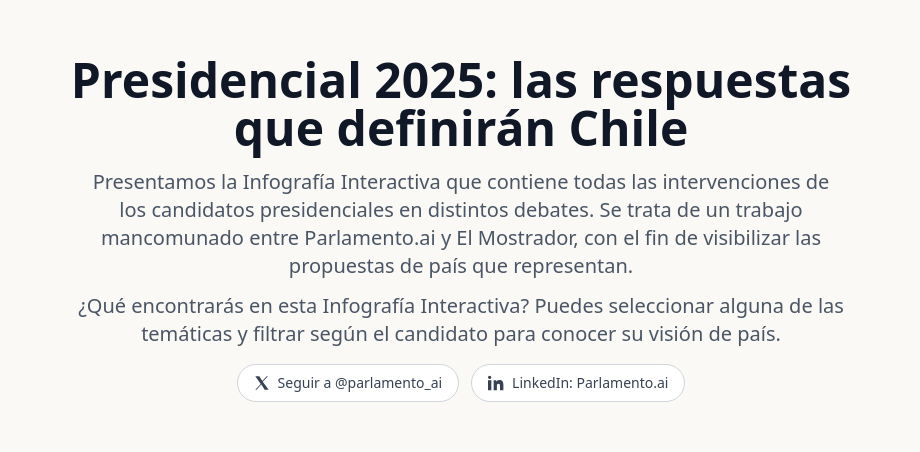
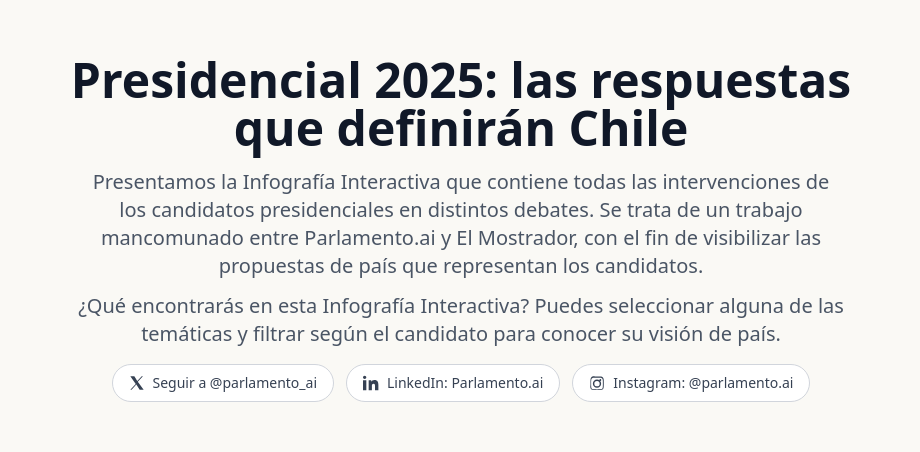
Before and after one commit to Antoine-lb/las-preguntas-del-debate-2025, a SvelteKit app: page / in a window 1280 px wide. Shown: the top 452 px of the page, without its empty margins (179-1099 px from the left). Built offline with nearby package versions, Linux system fonts and the light colour scheme.

Commit message:
cambios visuales x2

```diff
--- a/src/routes/+page.svelte
+++ b/src/routes/+page.svelte
@@ -316,19 +316,19 @@
 	<title>Presidencial 2025: las respuestas que definirán Chile | Parlamento AI</title>
 	<meta
 		name="description"
-		content="Presentamos la Infografía Interactiva con todas las intervenciones de los candidatos presidenciales en distintos debates. Un trabajo de Parlamento.ai y El Mostrador para visibilizar sus propuestas. Explora por temática y filtra por candidato."
+		content="Presentamos la Infografía Interactiva con todas las intervenciones de los candidatos presidenciales en distintos debates. Un trabajo de Parlamento.ai y El Mostrador para visibilizar las propuestas de país que representan los candidatos. Explora por temática y filtra por candidato."
 	/>
 
 	<!-- Open Graph / Facebook -->
 	<meta property="og:type" content="website" />
 	<meta property="og:title" content="Presidencial 2025: las respuestas que definirán Chile" />
-	<meta property="og:description" content="Presentamos la Infografía Interactiva con todas las intervenciones de los candidatos presidenciales en distintos debates. Un trabajo de Parlamento.ai y El Mostrador para visibilizar sus propuestas. Explora por temática y filtra por candidato." />
+	<meta property="og:description" content="Presentamos la Infografía Interactiva con todas las intervenciones de los candidatos presidenciales en distintos debates. Un trabajo de Parlamento.ai y El Mostrador para visibilizar las propuestas de país que representan los candidatos. Explora por temática y filtra por candidato." />
 	<meta property="og:image" content="/logo.png" />
 
 	<!-- Twitter -->
 	<meta name="twitter:card" content="summary_large_image" />
 	<meta name="twitter:title" content="Presidencial 2025: las respuestas que definirán Chile" />
-	<meta name="twitter:description" content="Presentamos la Infografía Interactiva con todas las intervenciones de los candidatos presidenciales en distintos debates. Un trabajo de Parlamento.ai y El Mostrador para visibilizar sus propuestas. Explora por temática y filtra por candidato." />
+	<meta name="twitter:description" content="Presentamos la Infografía Interactiva con todas las intervenciones de los candidatos presidenciales en distintos debates. Un trabajo de Parlamento.ai y El Mostrador para visibilizar las propuestas de país que representan los candidatos. Explora por temática y filtra por candidato." />
 	<meta name="twitter:image" content="/logo.png" />
 	<meta name="twitter:site" content="@parlamento_ai" />
 	<meta name="twitter:creator" content="@parlamento_ai" />
@@ -346,7 +346,7 @@
 	<header class="mb-12 text-center">
 		<h1 class="text-3xl md:text-5xl font-bold mb-4 text-gray-900">Presidencial 2025: las respuestas que definirán Chile</h1>
 		<p class="text-base md:text-xl text-gray-600 max-w-3xl mx-auto">
-			Presentamos la Infografía Interactiva que contiene todas las intervenciones de los candidatos presidenciales en distintos debates. Se trata de un trabajo mancomunado entre Parlamento.ai y El Mostrador, con el fin de visibilizar las propuestas de país que representan.
+			Presentamos la Infografía Interactiva que contiene todas las intervenciones de los candidatos presidenciales en distintos debates. Se trata de un trabajo mancomunado entre Parlamento.ai y El Mostrador, con el fin de visibilizar las propuestas de país que representan los candidatos.
 		</p>
 		<p class="text-base md:text-xl text-gray-600 max-w-3xl mx-auto mt-3">
 			¿Qué encontrarás en esta Infografía Interactiva? Puedes seleccionar alguna de las temáticas y filtrar según el candidato para conocer su visión de país.
@@ -375,6 +375,18 @@
 					<path d="M4.98 3.5C4.98 4.88 3.86 6 2.5 6S0 4.88 0 3.5 1.12 1 2.5 1 4.98 2.12 4.98 3.5zM0 8h5v15H0V8zm7.5 0h4.8v2.05h.07c.67-1.26 2.3-2.6 4.73-2.6 5.05 0 5.98 3.32 5.98 7.63V23H18V16.5c0-1.55-.03-3.55-2.17-3.55-2.17 0-2.5 1.7-2.5 3.43V23H8.5V8z"/>
 				</svg>
 				<span>LinkedIn: Parlamento.ai</span>
+			</a>
+			<a
+				href="https://www.instagram.com/parlamento.ai/"
+				target="_blank"
+				rel="noopener noreferrer"
+				class="inline-flex items-center gap-2 px-4 py-2 rounded-full border border-gray-300 bg-white text-sm font-medium text-gray-700 hover:bg-gray-50 transition-colors"
+				aria-label="Ir al perfil de Instagram de Parlamento.ai"
+			>
+				<svg class="w-4 h-4" viewBox="0 0 24 24" fill="currentColor" aria-hidden="true">
+					<path d="M12 2.2c3.2 0 3.6 0 4.9.1 1.2.1 1.9.2 2.4.4.6.2 1 .4 1.5.9.5.5.7.9.9 1.5.2.5.3 1.2.4 2.4.1 1.3.1 1.7.1 4.9s0 3.6-.1 4.9c-.1 1.2-.2 1.9-.4 2.4-.2.6-.4 1-.9 1.5-.5.5-.9.7-1.5.9-.5.2-1.2.3-2.4.4-1.3.1-1.7.1-4.9.1s-3.6 0-4.9-.1c-1.2-.1-1.9-.2-2.4-.4-.6-.2-1-.4-1.5-.9-.5-.5-.7-.9-.9-1.5-.2-.5-.3-1.2-.4-2.4C2.2 15.6 2.2 15.2 2.2 12s0-3.6.1-4.9c.1-1.2.2-1.9.4-2.4.2-.6.4-1 .9-1.5.5-.5.9-.7 1.5-.9.5-.2 1.2-.3 2.4-.4C8.4 2.2 8.8 2.2 12 2.2zm0 1.8c-3.1 0-3.5 0-4.7.1-1 .1-1.5.2-1.9.3-.5.2-.8.4-1.1.7-.3.3-.5.6-.7 1.1-.1.4-.3.9-.3 1.9-.1 1.2-.1 1.6-.1 4.7s0 3.5.1 4.7c.1 1 .2 1.5.3 1.9.2.5.4.8.7 1.1.3.3.6.5 1.1.7.4.1.9.3 1.9.3 1.2.1 1.6.1 4.7.1s3.5 0 4.7-.1c1 0 1.5-.2 1.9-.3.5-.2.8-.4 1.1-.7.3-.3.5-.6.7-1.1.1-.4.3-.9.3-1.9.1-1.2.1-1.6.1-4.7s0-3.5-.1-4.7c0-1-.2-1.5-.3-1.9-.2-.5-.4-.8-.7-1.1-.3-.3-.6-.5-1.1-.7-.4-.1-.9-.3-1.9-.3-1.2-.1-1.6-.1-4.7-.1zm0 2.8a6.2 6.2 0 1 1 0 12.4 6.2 6.2 0 0 1 0-12.4zm0 10.2a4 4 0 1 0 0-8 4 4 0 0 0 0 8zm5-10.9a1.4 1.4 0 1 1 0 2.8 1.4 1.4 0 0 1 0-2.8z" />
+				</svg>
+				<span>Instagram: @parlamento.ai</span>
 			</a>
 		</div>
 
```
